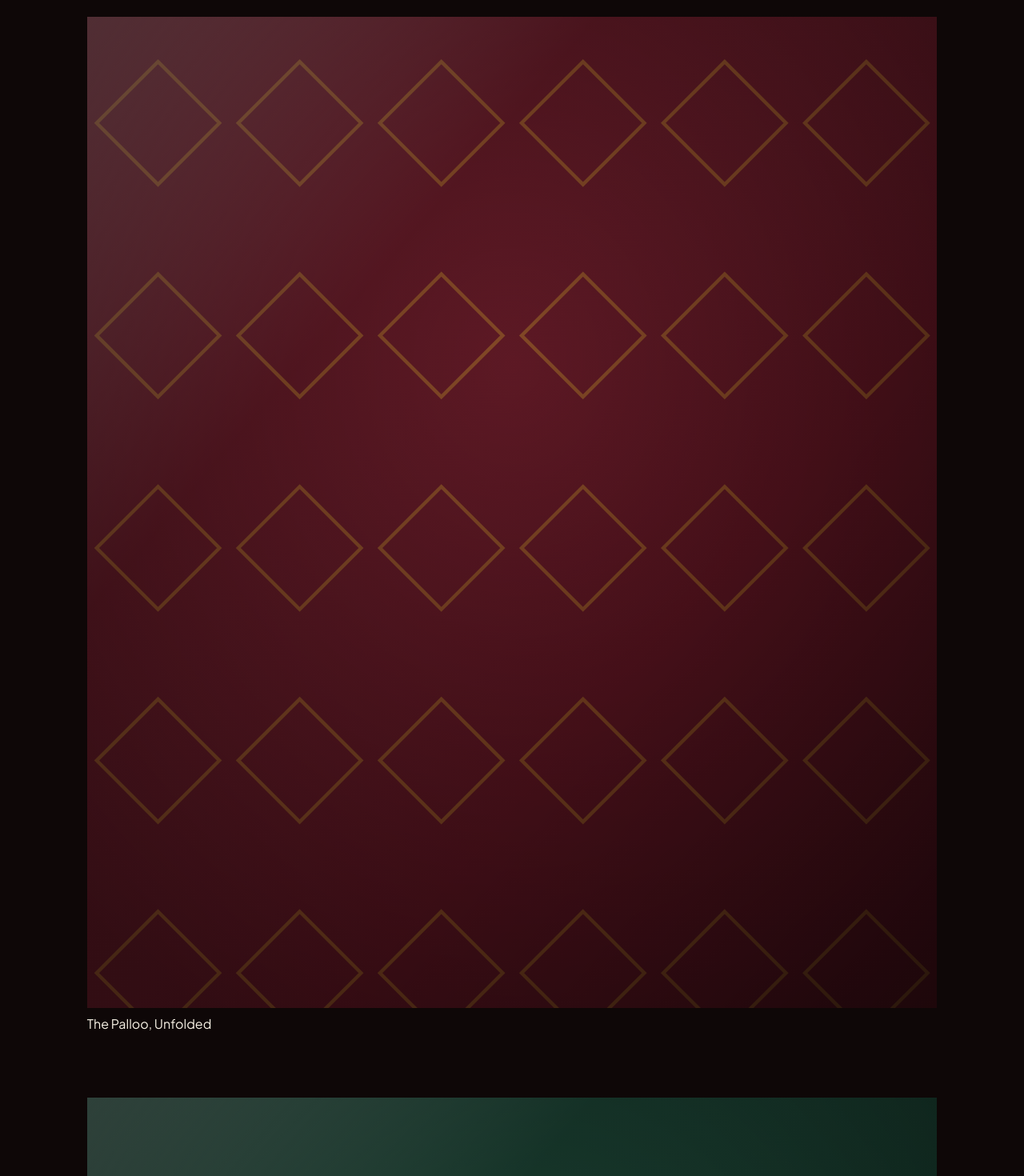
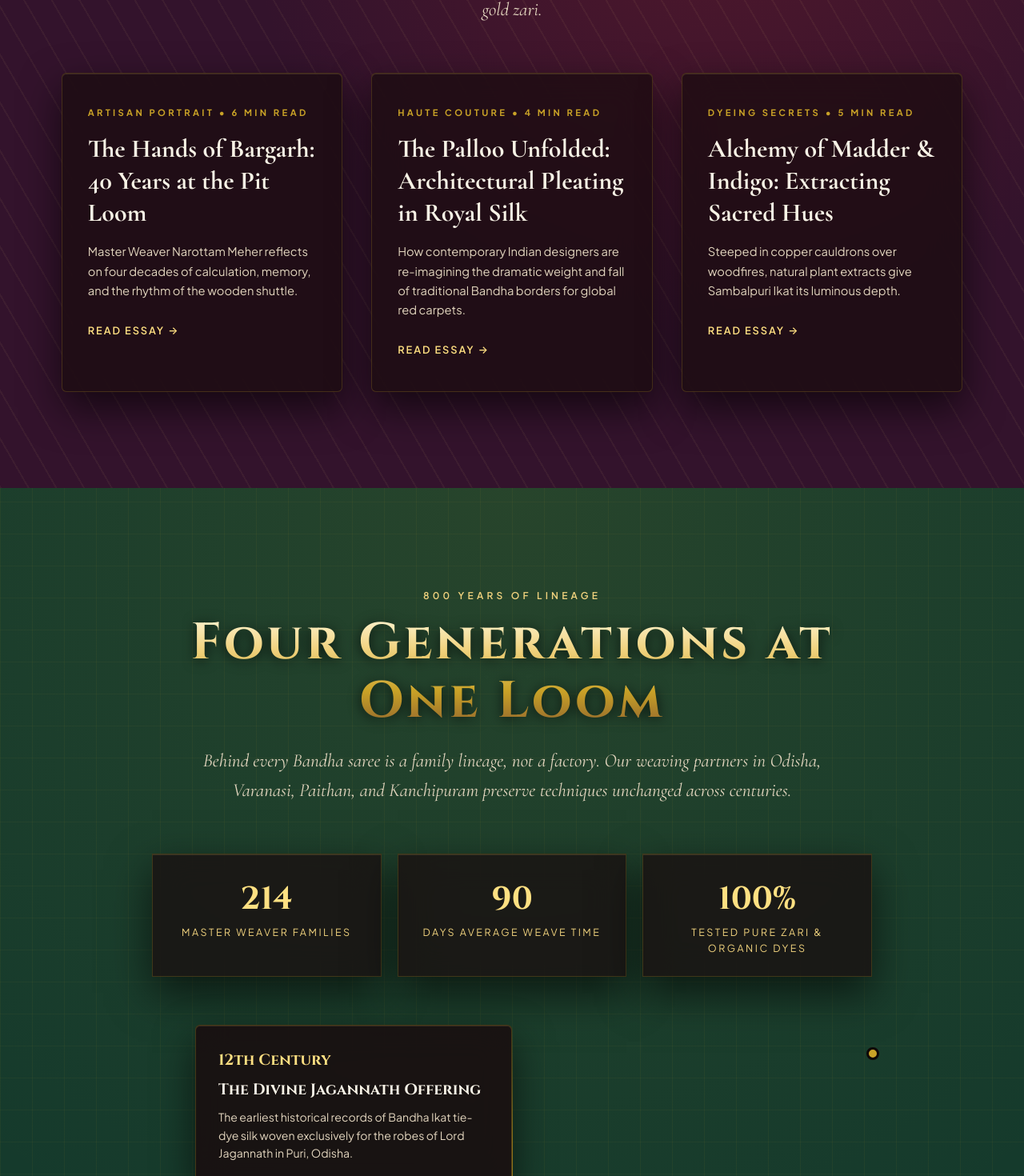
Before and after one commit to Rajmund09/SAMBODRA, a Next.js app in the folder apps/web/: page / in a window 1280 px wide. Shown: the part 7258-8728 px from the top of the page at 80% size. Built offline with nearby package versions, Linux system fonts and the light colour scheme.

Commit message:
feat(sections): Redesign Editorial journal, vertical 800-year Heritage timeline, VIP Concierge & multi-column Footer

```diff
--- a/apps/web/components/Editorial.tsx
+++ b/apps/web/components/Editorial.tsx
@@ -1,46 +1,61 @@
 'use client';
 
-import React, { useEffect, useState } from 'react';
-import { patternSVG } from '../utils/patterns';
+import React from 'react';
+
+const ARTICLES = [
+  {
+    tag: 'Artisan Portrait',
+    title: 'The Hands of Bargarh: 40 Years at the Pit Loom',
+    excerpt: 'Master Weaver Narottam Meher reflects on four decades of calculation, memory, and the rhythm of the wooden shuttle.',
+    readTime: '6 min read'
+  },
+  {
+    tag: 'Haute Couture',
+    title: 'The Palloo Unfolded: Architectural Pleating in Royal Silk',
+    excerpt: 'How contemporary Indian designers are re-imagining the dramatic weight and fall of traditional Bandha borders for global red carpets.',
+    readTime: '4 min read'
+  },
+  {
+    tag: 'Dyeing Secrets',
+    title: 'Alchemy of Madder & Indigo: Extracting Sacred Hues',
+    excerpt: 'Steeped in copper cauldrons over woodfires, natural plant extracts give Sambalpuri Ikat its luminous depth.',
+    readTime: '5 min read'
+  }
+];
 
 export default function Editorial() {
-  const edCaps = ['The Palloo, Unfolded','A Study in Zari','Weight of the Border','Silk in Low Light','The Pleat, Held'];
-  const edCols = [['#5A1420','#C9A227'],['#153A2C','#F0D27E'],['#33132C','#C9A227'],['#3A0F1C','#8B5E2E'],['#7C1F2C','#F1E6CE']];
-  const pats = ['diamond','temple','jaal','stripe','floral'];
+  return (
+    <section id="editorial" className="tex-plum">
+      <div className="section-head reveal">
+        <span className="eyebrow">The Atelier Journal</span>
+        <h2 className="stitched">Essays, Artisans & Aesthetics</h2>
+        <p>A quiet study of ancient weaving techniques, master artisans, and how light moves across tested gold zari.</p>
+      </div>
 
-  return (
-    <section className="editorial">
-      <div className="section-head reveal">
-        <span className="eyebrow" style={{ color: '#8B5E2E' }}>Lookbook</span>
-        <h2 className="stitched">Drape, Season Six</h2>
-        <p>A quiet study of pleats, palloos, and the way light moves across zari.</p>
-      </div>
-      <div className="editorial-scroll" id="editorialScroll">
-        {edCaps.map((cap, i) => (
-          <EditorialCard
-            key={i}
-            cap={cap}
-            c1={edCols[i][0]}
-            c2={edCols[i][1]}
-            pat={pats[i % 5]}
-          />
+      <div className="editorial-grid">
+        {ARTICLES.map((article, idx) => (
+          <div key={idx} className="editorial-card lux-glass-panel reveal">
+            <div className="editorial-tag">{article.tag} • {article.readTime}</div>
+            <h3>{article.title}</h3>
+            <p>{article.excerpt}</p>
+            <div style={{ marginTop: '24px' }}>
+              <a
+                href="#editorial"
+                style={{
+                  color: 'var(--gold-bright)',
+                  textDecoration: 'none',
+                  fontSize: '0.8rem',
+                  letterSpacing: '0.15em',
+                  textTransform: 'uppercase',
+                  fontWeight: 600
+                }}
+              >
+                Read Essay →
+              </a>
+            </div>
+          </div>
         ))}
       </div>
     </section>
   );
 }
-
-function EditorialCard({ cap, c1, c2, pat }: { cap: string, c1: string, c2: string, pat: string }) {
-  const [svgStr, setSvgStr] = useState('');
-
-  useEffect(() => {
-    setSvgStr(patternSVG(pat, c1, c2));
-  }, [pat, c1, c2]);
-
-  return (
-    <div className="editorial-card">
-      <div style={{ width: '100%', height: '100%' }} dangerouslySetInnerHTML={{ __html: svgStr }}></div>
-      <div className="cap">{cap}</div>
-    </div>
-  );
-}
--- a/apps/web/components/Footer.tsx
+++ b/apps/web/components/Footer.tsx
@@ -1,37 +1,67 @@
+'use client';
+
 import React from 'react';
+import { useModal } from '../providers/ModalProvider';
 
 export default function Footer() {
+  const { showToast } = useModal();
+
   return (
     <footer>
-      <div className="temple-border"></div>
       <div className="footer-grid">
-        <div className="footer-brand">
-          <span className="logo-mark">BANDHA</span>
-          <p>A house of handwoven sarees, built on the Odia art of bandha — the tie that comes before the dye, the dye that comes before the weave.</p>
+        <div className="footer-col" style={{ gridColumn: 'span 2' }}>
+          <a href="#" className="logo-mark" style={{ fontSize: '1.6rem', marginBottom: '16px' }}>
+            <span className="logo-icon">𑁍</span>
+            <span>BANDHA</span>
+          </a>
+          <p style={{ color: 'var(--ivory-dim)', fontSize: '0.9rem', lineHeight: 1.6, maxWidth: '420px', margin: '16px 0 24px' }}>
+            The House of BANDHA — A luxury haute couture handloom atelier celebrating the Odia art of Bandha Ikat, GI-certified silks, and 214 master artisan families across India.
+          </p>
+          <div style={{ display: 'flex', gap: '14px' }}>
+            <button className="icon-btn" onClick={() => showToast('Connecting to Instagram Atelier')} aria-label="Instagram">📸</button>
+            <button className="icon-btn" onClick={() => showToast('Connecting to Pinterest Archives')} aria-label="Pinterest">📌</button>
+            <button className="icon-btn" onClick={() => showToast('Connecting to Youtube Craft Films')} aria-label="YouTube">🎥</button>
+          </div>
         </div>
+
         <div className="footer-col">
-          <h4>Weaves</h4>
-          <a href="#weaves">Sambalpuri Bandha</a>
-          <a href="#weaves">Kanjivaram</a>
-          <a href="#weaves">Banarasi</a>
-          <a href="#weaves">Paithani</a>
+          <h4>Iconic Weaves</h4>
+          <ul>
+            <li><a href="#weaves">Sambalpuri Double Ikat</a></li>
+            <li><a href="#weaves">Kanjivaram Temple Silk</a></li>
+            <li><a href="#weaves">Banarasi Brocade Jaal</a></li>
+            <li><a href="#weaves">Yeola Paithani Peacock</a></li>
+            <li><a href="#weaves">Patan Patola Double Ikat</a></li>
+            <li><a href="#weaves">Jamdani Feather Muslin</a></li>
+          </ul>
         </div>
+
         <div className="footer-col">
-          <h4>House</h4>
-          <a href="#craft">The Bandha</a>
-          <a href="#heritage">Our Weavers</a>
-          <a href="#loom">Atelier Notes</a>
+          <h4>Atelier & Heritage</h4>
+          <ul>
+            <li><a href="#craft">The 5 Steps of Creation</a></li>
+            <li><a href="#regions">22+ State Archives</a></li>
+            <li><a href="#editorial">The Journal & Essays</a></li>
+            <li><a href="#heritage">800 Years of Lineage</a></li>
+            <li><a href="#loom">Private Concierge Fitting</a></li>
+          </ul>
         </div>
+
         <div className="footer-col">
-          <h4>Visit</h4>
-          <a href="#">Bhubaneswar Atelier</a>
-          <a href="#">Book an Appointment</a>
-          <a href="#">Care &amp; Storage</a>
+          <h4>Flagship Salons</h4>
+          <ul>
+            <li><a href="#loom">Bhubaneswar Sanctuary</a></li>
+            <li><a href="#loom">Varanasi Heritage House</a></li>
+            <li><a href="#loom">New Delhi Couture Salon</a></li>
+            <li><a href="#loom">Mumbai Private Suite</a></li>
+            <li><a href="#loom">Care & Pure Silk Storage</a></li>
+          </ul>
         </div>
       </div>
+
       <div className="footer-bottom">
-        <span>&copy; 2026 Bandha. Every saree, tied by hand.</span>
-        <span>Woven in Odisha</span>
+        <span>&copy; 2026 BANDHA Haute Couture Handlooms. Every thread, tied by hand.</span>
+        <span>Geographical Indication (GI) & Handloom Mark Certified</span>
       </div>
     </footer>
   );
--- a/apps/web/components/Heritage.tsx
+++ b/apps/web/components/Heritage.tsx
@@ -1,34 +1,69 @@
 'use client';
 
-import React, { useEffect, useState } from 'react';
-import { patternSVG } from '../utils/patterns';
+import React from 'react';
+
+const TIMELINE_EVENTS = [
+  {
+    year: '12th Century',
+    title: 'The Divine Jagannath Offering',
+    desc: 'The earliest historical records of Bandha Ikat tie-dye silk woven exclusively for the robes of Lord Jagannath in Puri, Odisha.'
+  },
+  {
+    year: '18th Century',
+    title: 'Royal Court Patronage',
+    desc: 'Maratha and Odia kings grant royal charters to weaver guilds in Bargarh, Sonepur, and Nuapatna, elevating Bandha to state treasury status.'
+  },
+  {
+    year: '1950s',
+    title: 'Master Weaver Radhamohan Meher',
+    desc: 'Pioneered complex double-Ikat calligraphic poetry and temple motif weaving, earning international acclaim for Sambalpuri textiles.'
+  },
+  {
+    year: 'Present Day',
+    title: 'The House of BANDHA Atelier',
+    desc: 'Uniting 214 master artisan families across 22 states, preserving heirloom purity, 100% organic dyes, and certified gold zari.'
+  }
+];
 
 export default function Heritage() {
-  const [svgStr, setSvgStr] = useState('');
+  return (
+    <section id="heritage" className="tex-emerald">
+      <div className="section-head reveal">
+        <span className="eyebrow">800 Years of Lineage</span>
+        <h2 className="stitched">Four Generations at One Loom</h2>
+        <p>
+          Behind every Bandha saree is a family lineage, not a factory. Our weaving partners in Odisha, Varanasi, Paithan, and Kanchipuram preserve techniques unchanged across centuries.
+        </p>
+      </div>
 
-  useEffect(() => {
-    setSvgStr(patternSVG('diamond', '#33132C', '#F0D27E'));
-  }, []);
+      {/* Stats Bar */}
+      <div style={{ display: 'grid', gridTemplateColumns: 'repeat(auto-fit, minmax(200px, 1fr))', gap: '20px', maxWidth: '900px', margin: '0 auto 60px', textAlign: 'center' }}>
+        <div className="lux-glass-panel" style={{ padding: '24px' }}>
+          <div style={{ fontFamily: 'var(--font-royal)', fontSize: '2.5rem', color: 'var(--gold-bright)', fontWeight: 700 }}>214</div>
+          <div style={{ fontSize: '0.78rem', letterSpacing: '0.2em', textTransform: 'uppercase', color: 'var(--gold-light)' }}>Master Weaver Families</div>
+        </div>
+        <div className="lux-glass-panel" style={{ padding: '24px' }}>
+          <div style={{ fontFamily: 'var(--font-royal)', fontSize: '2.5rem', color: 'var(--gold-bright)', fontWeight: 700 }}>90</div>
+          <div style={{ fontSize: '0.78rem', letterSpacing: '0.2em', textTransform: 'uppercase', color: 'var(--gold-light)' }}>Days Average Weave Time</div>
+        </div>
+        <div className="lux-glass-panel" style={{ padding: '24px' }}>
+          <div style={{ fontFamily: 'var(--font-royal)', fontSize: '2.5rem', color: 'var(--gold-bright)', fontWeight: 700 }}>100%</div>
+          <div style={{ fontSize: '0.78rem', letterSpacing: '0.2em', textTransform: 'uppercase', color: 'var(--gold-light)' }}>Tested Pure Zari & Organic Dyes</div>
+        </div>
+      </div>
 
-  return (
-    <section id="heritage" className="tex-plum">
-      <div className="heritage">
-        <div className="heritage-copy reveal">
-          <span className="eyebrow">The Weavers</span>
-          <h2 className="stitched" style={{ fontSize: 'clamp(2.2rem,4vw,3.4rem)' }}>Four generations at one loom</h2>
-          <span className="thread-rule left" style={{ margin: '18px 0 26px' }}></span>
-          <p>Behind every Bandha saree is a family, not a factory. Our weaving partners in Odisha, Varanasi, Paithan, and Kanchipuram have passed their pit-looms from grandparent to grandchild, each generation adding its own small correction to a pattern centuries old.</p>
-          <p>We pay by the saree, not the hour — because a Kanjivaram border deserves the eleven days it asks for, and a Jamdani motif cannot be rushed toward a deadline it does not recognise.</p>
-          <div className="heritage-stats">
-            <div className="stat"><b>214</b><span>Weaver Families</span></div>
-            <div className="stat"><b>11</b><span>Days per Border</span></div>
-            <div className="stat"><b>4</b><span>Generations</span></div>
+      {/* Vertical Archival Timeline */}
+      <div className="heritage-timeline">
+        {TIMELINE_EVENTS.map((evt, idx) => (
+          <div key={idx} className="heritage-item reveal">
+            <div className="heritage-dot"></div>
+            <div className="heritage-content lux-glass-panel">
+              <div className="heritage-year">{evt.year}</div>
+              <h3 style={{ fontFamily: 'var(--font-royal)', fontSize: '1.2rem', color: 'var(--ivory)', marginBottom: '8px' }}>{evt.title}</h3>
+              <p style={{ fontSize: '0.88rem', color: 'var(--ivory-dim)', lineHeight: 1.6 }}>{evt.desc}</p>
+            </div>
           </div>
-        </div>
-        <div className="heritage-frame reveal">
-          <div className="heritage-frame-inner tex-ikat" id="heritageArt" dangerouslySetInnerHTML={{ __html: svgStr }}>
-          </div>
-        </div>
+        ))}
       </div>
     </section>
   );
```
Also changed, not shown: apps/web/components/Newsletter.tsx (+27 -12 lines).
